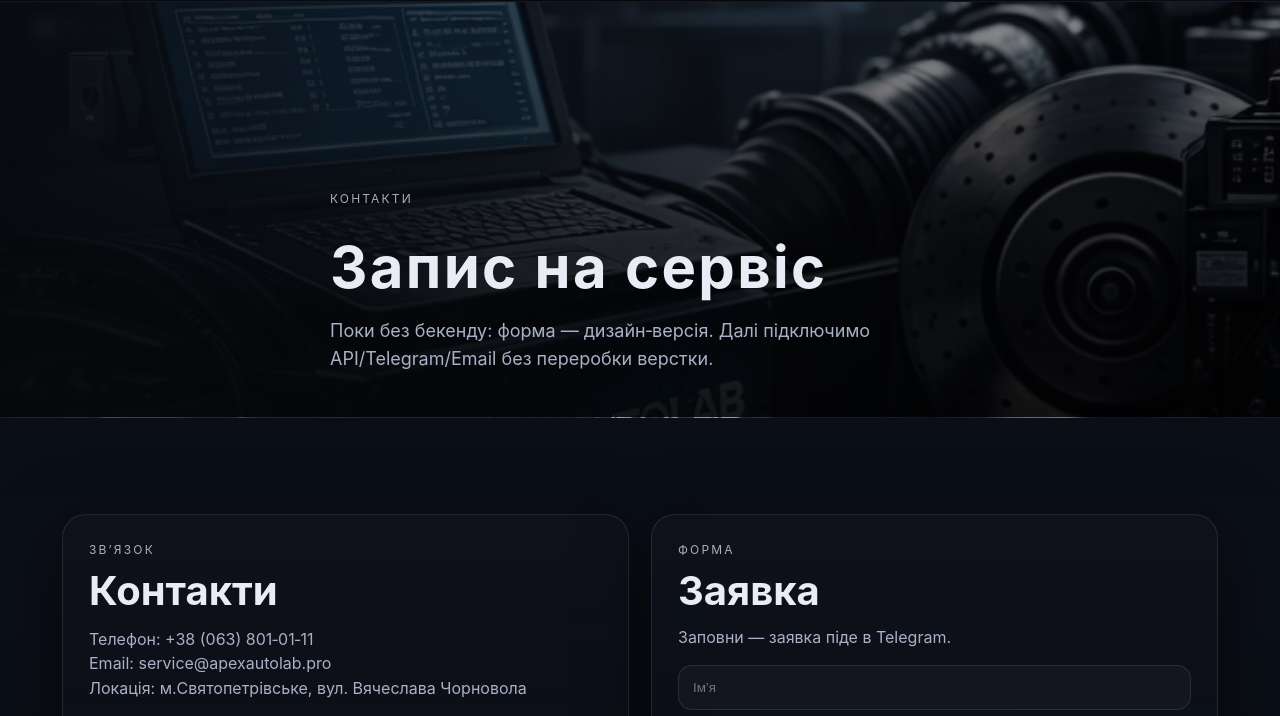
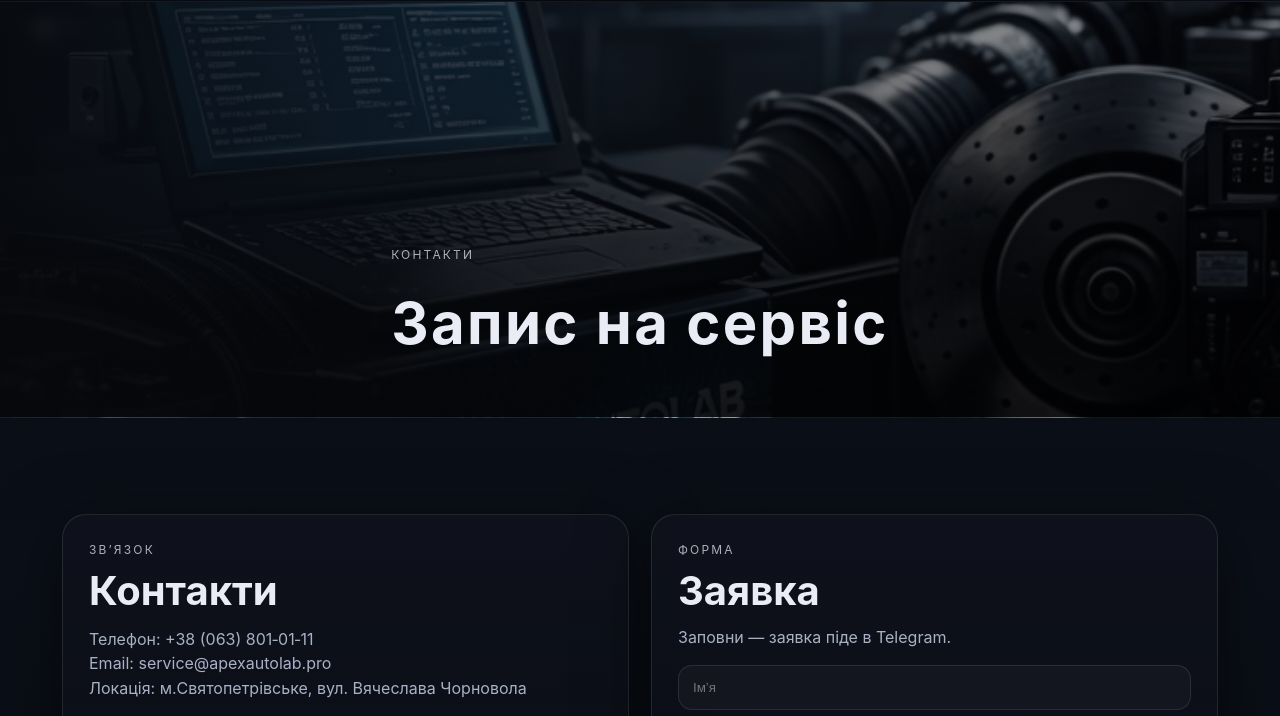
Before and after one commit to olexandryakowenko/Apex, a plain HTML site: page contacts.html in a window 1280 px wide. Shown: the part 82-798 px from the top of the page. Drawn offline with Linux system fonts and the light colour scheme.

Commit message:
Update contacts.html

```diff
--- a/contacts.html
+++ b/contacts.html
@@ -47,7 +47,7 @@
       <div class="inner">
         <div class="smallcaps">Контакти</div>
         <h1 style="font-size:58px;margin-top:10px">Запис на сервіс</h1>
-        <p>Поки без бекенду: форма — дизайн‑версія. Далі підключимо API/Telegram/Email без переробки верстки.</p>
+        <p></p>
       </div>
     </div>
   </section>
```
